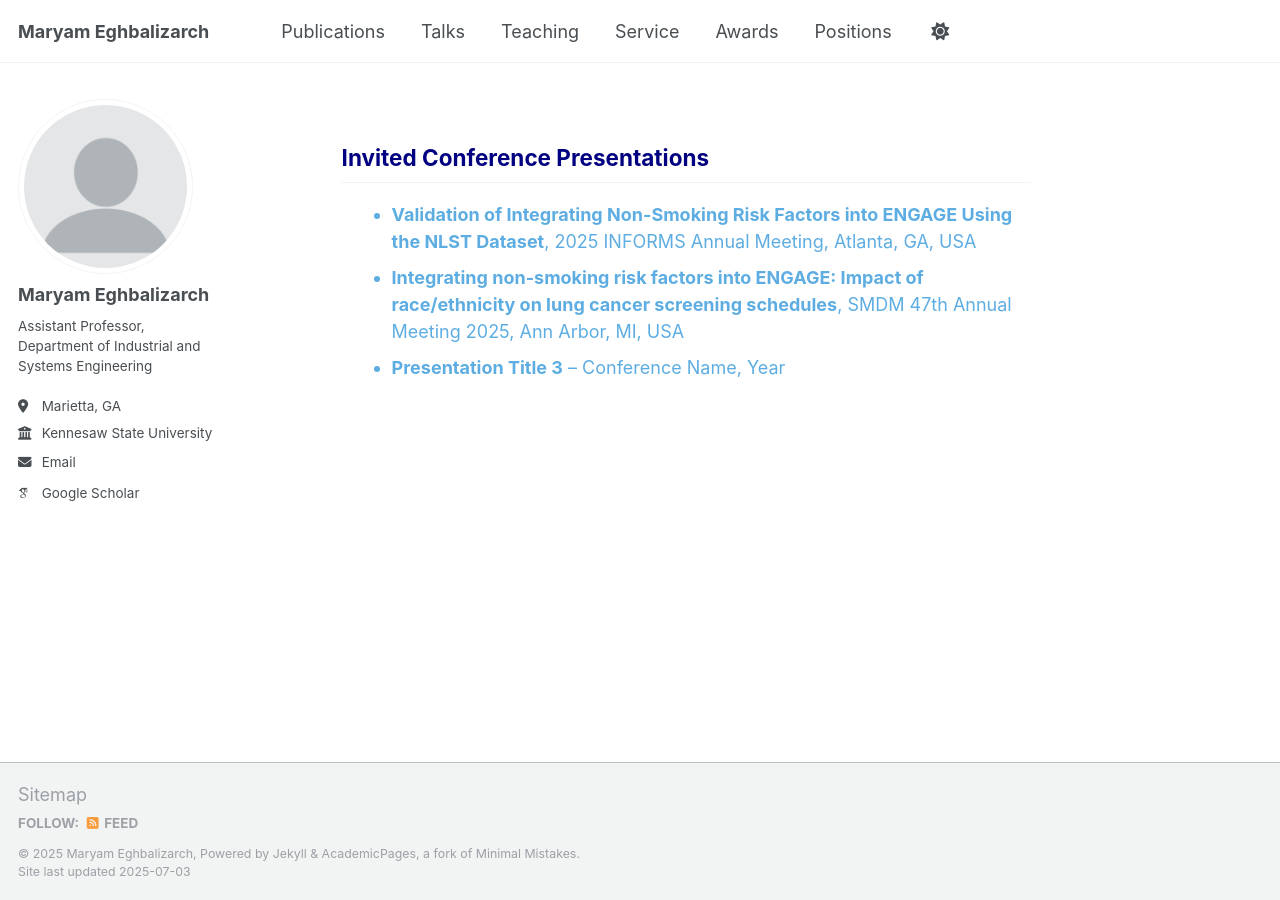
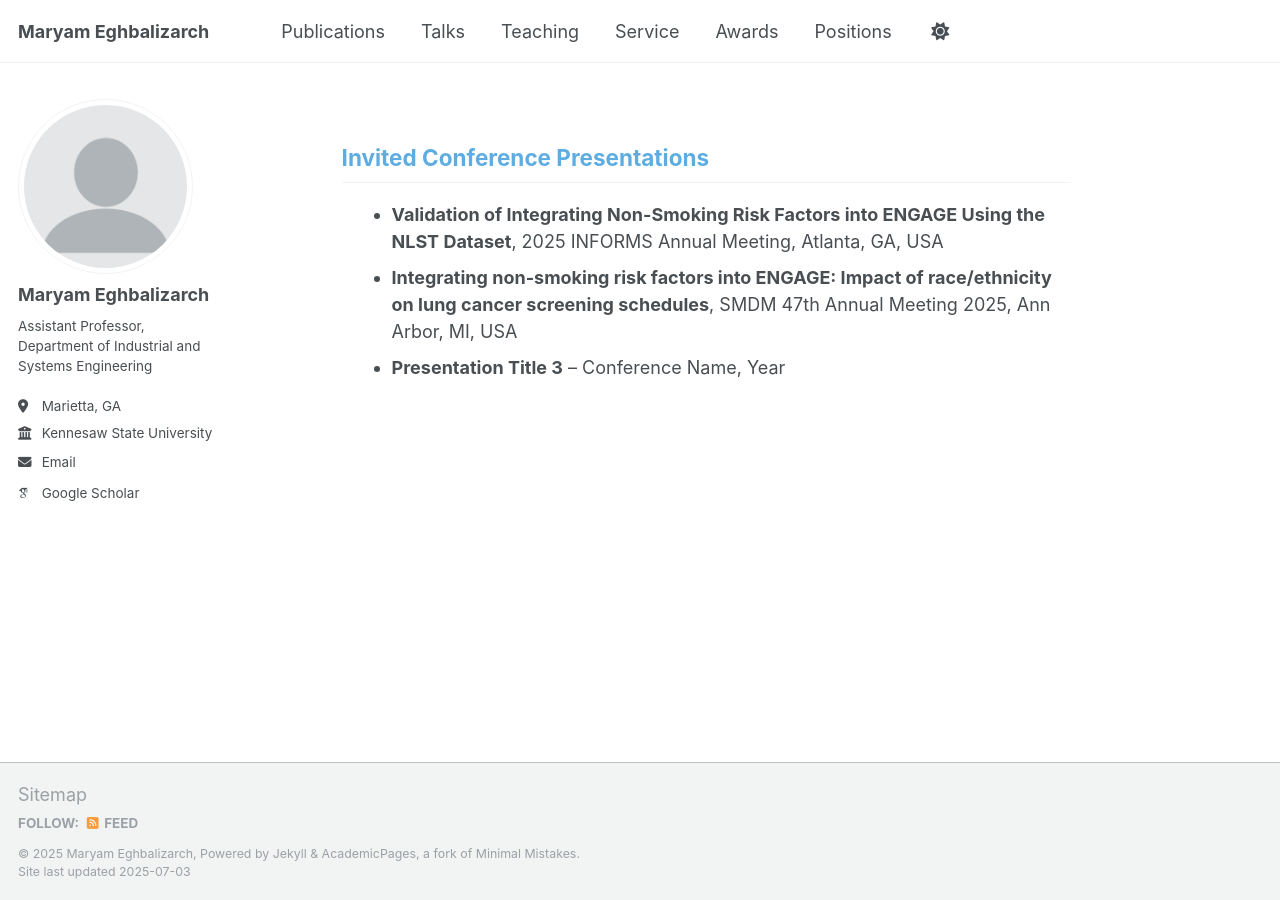
Before and after one commit to meghbalizarch/meghbalizarch.github.io, a Jekyll site: the page built from _pages/talks.html, in a window 1280 px wide. Built offline with Jekyll 4.4.1, drawn with Linux system fonts in a browser that asks for light colours; some web fonts are replaced; a script that is not in the unit is left out.

Commit message:
Update talks.html

```diff
--- a/_pages/talks.html
+++ b/_pages/talks.html
@@ -3,8 +3,8 @@ permalink: /talks/
 author_profile: true
 ---
 
-<h2 style="color:navy; font-weight:bold; margin-left:60px;margin-right:20px;">Invited Conference Presentations</h2>
-<ul style="margin-left:70px;margin-right:20px;color:#5dade2">
+<h2 style="color:#5dade2; font-weight:bold; margin-left:60px;margin-right:-20px;">Invited Conference Presentations</h2>
+<ul style="margin-left:70px;margin-right:-20px;">
   <li><strong>Validation of Integrating Non-Smoking Risk Factors into ENGAGE Using the NLST Dataset</strong>, 2025 INFORMS Annual Meeting, Atlanta, GA, USA</li>
   <li><strong>Integrating non-smoking risk factors into ENGAGE: Impact of race/ethnicity on lung cancer screening schedules</strong>, SMDM 47th Annual Meeting 2025,
 Ann Arbor, MI, USA</li>
```
